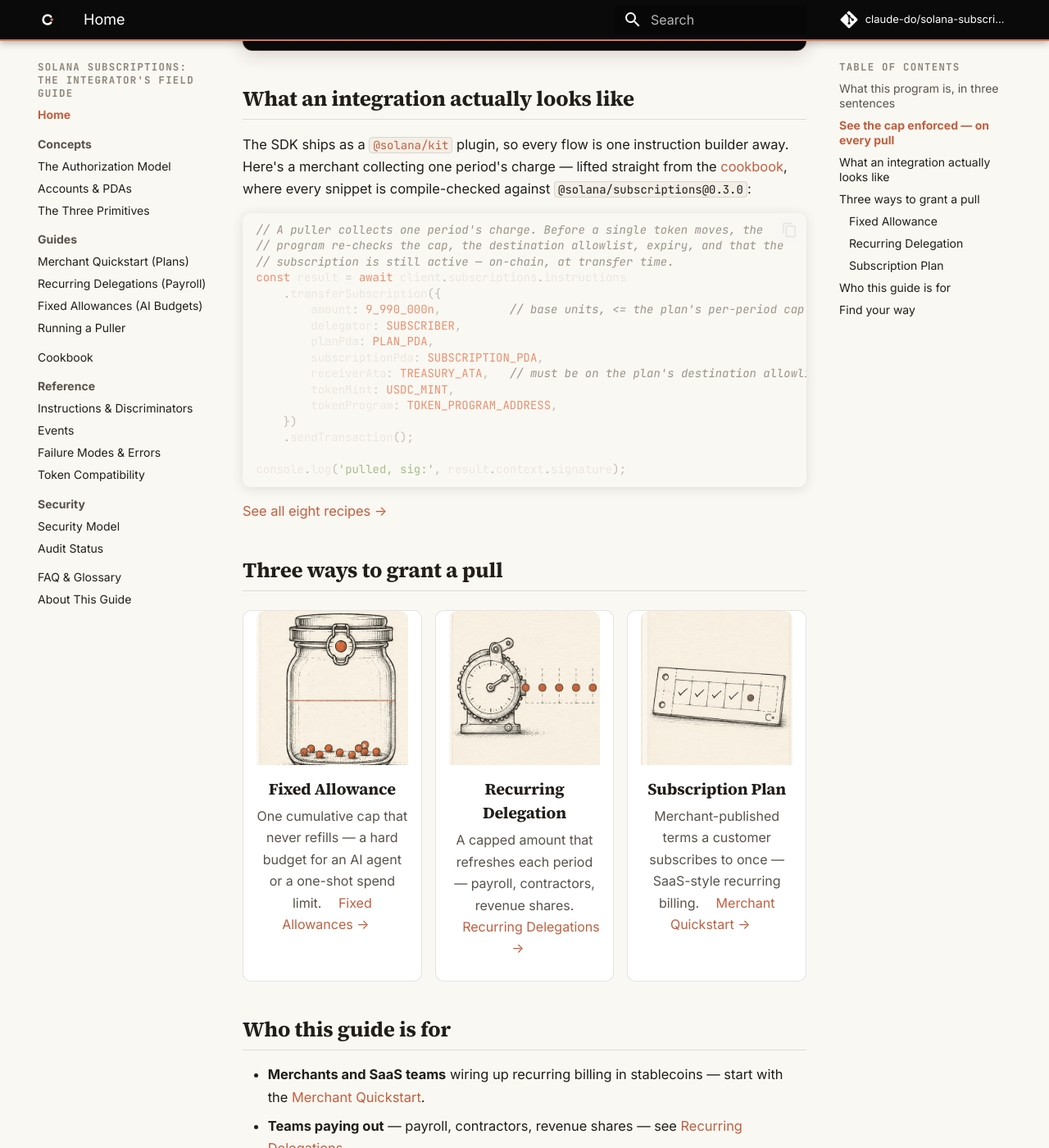
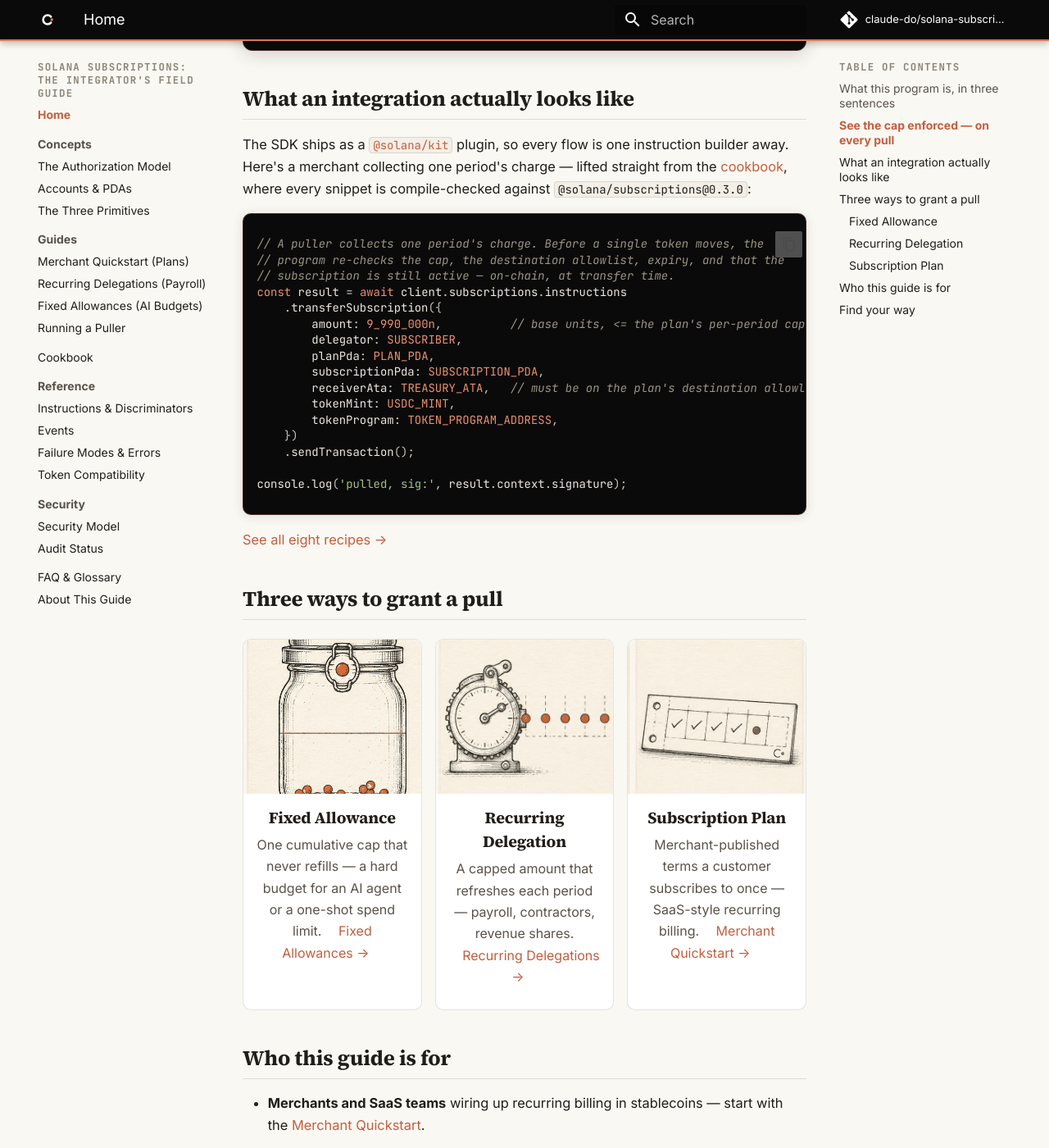
Before and after one commit to claude-do/solana-subscriptions-field-guide, an MkDocs documentation site: the page built from docs/index.md, in a window 1280 px wide and 1400 px high, scrolled down 1907 px. Shown: the whole window at 82% size. Built offline with MkDocs 1.6.1 and Material for MkDocs 9.7.7, drawn with Linux system fonts in a browser that asks for light colours; comment, search, counter and statistics services are not loaded.

Commit message:
Fix code-block contrast and full-bleed primitive images (#1)
- Code blocks rendered light syntax tokens on a transparent background, so
  they showed light-on-cream and were unreadable. Apply the dark terminal
  fill to the .highlight wrapper (the earlier 'transparent' override had
  killed the background entirely); inner pre/code stay transparent.
- The primitive card images were wrapped in a <p> that inherited the 16px
  side padding from the card's text-paragraph rule, insetting them from the
  card edges. Zero the padding on the image's paragraph so they go full-bleed.

Co-Authored-By: Claude Opus 4.8 (1M context) <noreply@anthropic.com>

```diff
--- a/docs/stylesheets/claude-do.css
+++ b/docs/stylesheets/claude-do.css
@@ -73,22 +73,34 @@
   line-height: 1.65;
 }
 
-/* Code: warm near-black terminal insets on the paper page */
-.md-typeset pre > code {
+/* Code blocks: warm near-black terminal insets on the paper page.
+   The dark fill goes on the .highlight wrapper (covers line-number tables too);
+   the inner pre/code are transparent so light syntax tokens read on the dark. */
+.md-typeset .highlight {
+  background-color: var(--cdo-terminal);
   border-radius: 10px;
   border: 1px solid rgba(217, 119, 87, 0.30);
   box-shadow: 0 2px 14px rgba(33, 30, 26, 0.12);
 }
+.md-typeset .highlight pre,
+.md-typeset .highlight pre > code {
+  background-color: transparent;
+  border: none;
+  box-shadow: none;
+}
+.md-typeset pre > code {
+  /* fallback for any code block not wrapped in .highlight */
+  background-color: var(--cdo-terminal);
+  color: var(--cdo-warm-white);
+  border-radius: 10px;
+}
+.md-typeset .highlight code { color: var(--cdo-warm-white); }
+/* inline code stays cream-on-ink, legible on the paper page */
 .md-typeset code {
   background-color: var(--cdo-paper-2);
   color: var(--cdo-ink);
   border-radius: 4px;
   border: 1px solid var(--cdo-rule);
-}
-.md-typeset pre code {
-  background-color: transparent;
-  color: var(--cdo-warm-white);
-  border: none;
 }
 
 /* Syntax highlighting — our code insets are dark (#0a0a0b), but Material's
@@ -344,6 +356,9 @@
 .md-typeset .cdo-prim h3 { margin: 0.2em 0 0.25em; padding: 0 16px; font-size: 0.98rem; }
 .md-typeset .cdo-prim p { margin: 0 0 0.5em; padding: 0 16px; font-size: 0.8rem; color: var(--cdo-ink-soft); }
 .md-typeset .cdo-prim a { padding: 0 16px; }
+/* the image's own paragraph must be full-bleed — no inherited side padding */
+.md-typeset .cdo-prim p:has(img) { padding: 0; margin: 0 0 0.9em; }
+.md-typeset .cdo-prim p > img { margin: 0; }
 @media (max-width: 720px) { .cdo-prims { grid-template-columns: 1fr; } .cdo-prim img { height: 230px; } }
 
 /* ── Hand-authored SVG diagrams (figures) ── */
```
